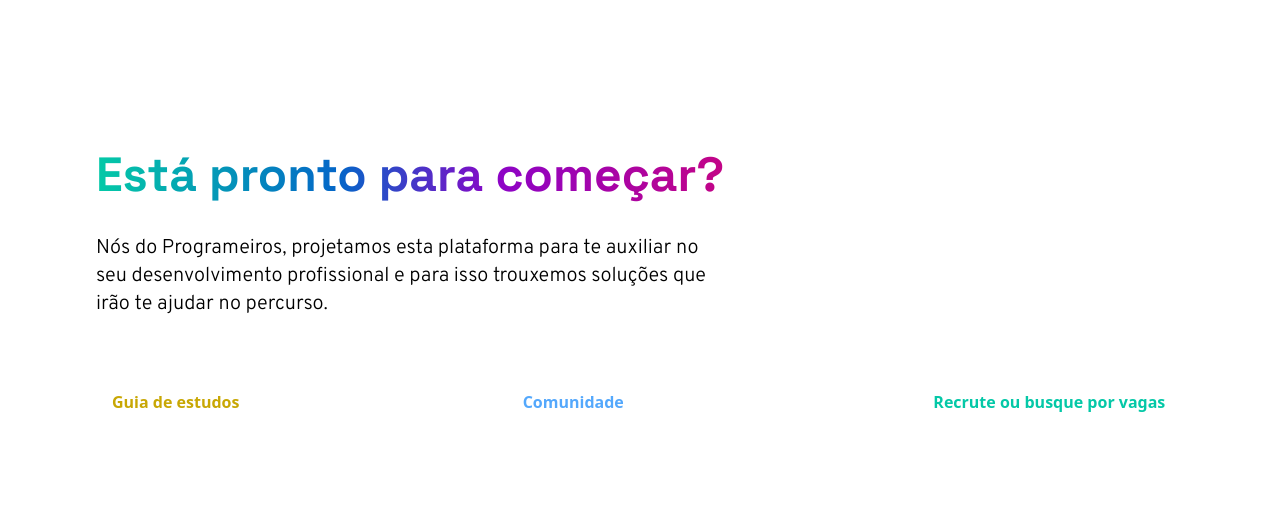
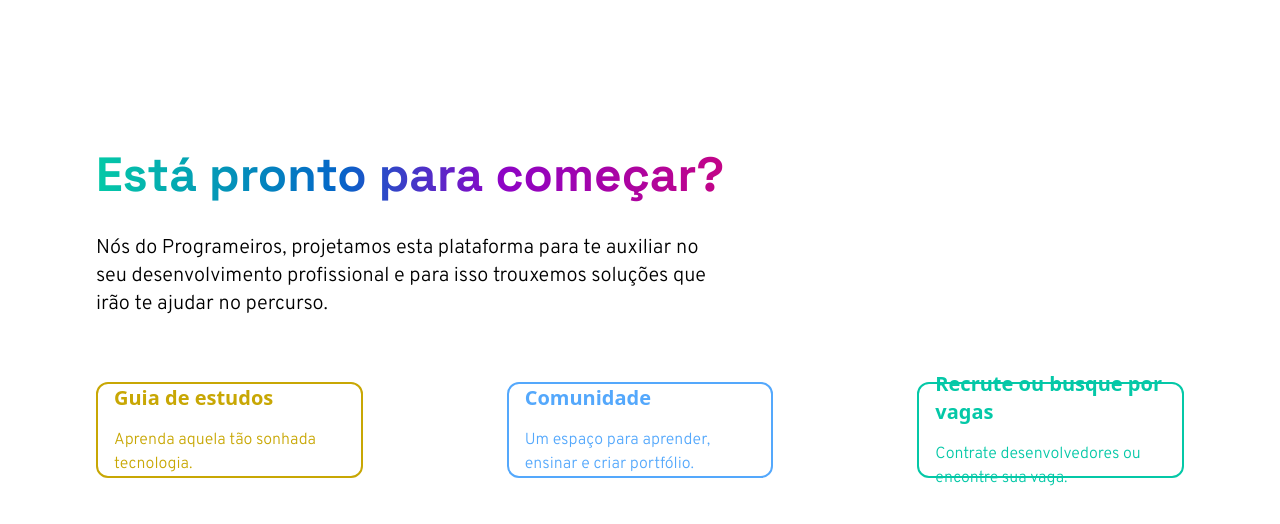
Before and after one commit to dansenpir/programeiros, a Next.js app: page /components/Home/BoxCard in a window 1280 px wide. Shown: the top 524 px of the page. Built offline with nearby package versions, Linux system fonts and the light colour scheme.

Commit message:
feat: update Card text colors

```diff
--- a/src/pages/components/Home/BoxCard/Card/index.tsx
+++ b/src/pages/components/Home/BoxCard/Card/index.tsx
@@ -1,24 +1,20 @@
 interface Card {
-  titleColor: string;
+  color: string;
   title: string;
   message: string;
   setClassName?: string;
 }
 
-export default function Card({
-  titleColor,
-  title,
-  message,
-  setClassName,
-}: Card) {
+export default function Card({ color, title, message, setClassName }: Card) {
   return (
     <div
-      className={`h-24 w-full md:w-1/3 flex flex-col justify-center px-4 rounded-xl ${setClassName}`}>
+      className={`h-24 w-full md:w-1/3 flex flex-col justify-center px-4 rounded-xl border-2 border-${color} ${setClassName}`}>
       <h3
-        className={`font-grotestk font-bold text-sm xl:text-base leading-5 ${titleColor}`}>
+        className={`font-grotestk font-bold text-sm xl:text-xl leading-5 text-${color}`}>
         {title}
       </h3>
-      <p className='text-white font-overpass font-light text-xs lg:text-sm mt-4'>
+      <p
+        className={`text-${color} font-overpass font-light text-xs lg:text-base mt-4`}>
         {message}
       </p>
     </div>
--- a/src/pages/components/Home/BoxCard/index.tsx
+++ b/src/pages/components/Home/BoxCard/index.tsx
@@ -17,19 +17,19 @@
       </div>
       <div className='flex flex-col md:flex-row justify-between mt-16 mx-10 md:mx-0'>
         <Card
-          titleColor={'text-orange'}
+          color={'orange'}
           title='Guia de estudos'
           message='Aprenda aquela tão sonhada tecnologia.'
           setClassName={'mb-32 md:mb-0 md:ml-10 xl:ml-24 lg:mr-36'}
         />
         <Card
-          titleColor={'text-blue'}
+          color={'blue'}
           title={'Comunidade'}
           message={'Um espaço para aprender, ensinar e criar portfólio.'}
           setClassName={'mb-32 md:mb-0 md:mx-5 lg:mx-0'}
         />
         <Card
-          titleColor={'text-green'}
+          color={'green'}
           title={'Recrute ou busque por vagas'}
           message={'Contrate desenvolvedores ou encontre sua vaga.'}
           setClassName={'md:mr-10 xl:mr-24 lg:ml-36'}
```
